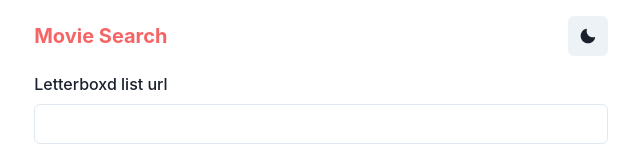
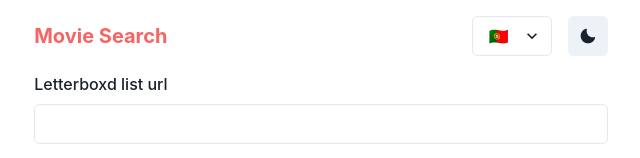
Before and after one commit to TGlide/movie-search, a Next.js app: page / in a window 1280 px wide. Shown: the top 158 px of the page, without its empty margins (319-959 px from the left). Built offline with nearby package versions, Linux system fonts and the light colour scheme.

Commit message:
feat: support different locales

```diff
--- a/src/components/MovieList.tsx
+++ b/src/components/MovieList.tsx
@@ -26,12 +26,14 @@ import {
   Tr,
 } from "@chakra-ui/react";
 import React, { useCallback, useEffect, useMemo, useState } from "react";
+import { Locale } from "../entities/Locale";
 import { Movie } from "../entities/Movie";
 import { titleCase } from "../utils/titleCase";
 import { twoWayBind } from "../utils/twoWayBind";
 
 type MovieListProps = {
   movies: Movie[];
+  searchLocale: keyof typeof Locale;
 };
 
 type Sort = {
@@ -39,7 +41,10 @@ type Sort = {
   ascending: boolean;
 };
 
-const MovieList: React.FC<MovieListProps> = ({ movies: propMovies }) => {
+const MovieList: React.FC<MovieListProps> = ({
+  movies: propMovies,
+  searchLocale,
+}) => {
   const [sort, setSort] = useState<Sort>({ key: "title", ascending: true });
   const [search, setSearch] = useState("");
   const [movies, setMovies] = useState(propMovies);
@@ -75,7 +80,9 @@ const MovieList: React.FC<MovieListProps> = ({ movies: propMovies }) => {
         const movie = movies[idx];
 
         try {
-          const res = await fetch(`/api/justwatch?title=${movie.title}`);
+          const res = await fetch(
+            `/api/justwatch?title=${movie.title}&locale=${searchLocale}`
+          );
           const json = await res.json();
           movie.onNetflix = json.onNetflix;
           movie.poster = json.poster;
@@ -86,8 +93,15 @@ const MovieList: React.FC<MovieListProps> = ({ movies: propMovies }) => {
         setMovies(newMovies);
       }
     }
+    setMovies(
+      movies.map((movie) => ({
+        ...movie,
+        onNetflix: undefined,
+        poster: undefined,
+      }))
+    );
     fetchNetflix();
-  }, []);
+  }, [searchLocale]);
 
   const renderNetflixStatus = (movie: Movie) => {
     if (movie.onNetflix === null) return <QuestionIcon />;
--- /dev/null
+++ b/src/entities/Locale.ts
@@ -0,0 +1,5 @@
+export enum Locale {
+  "pt_BR" = "🇧🇷",
+  "pt_PT" = "🇵🇹",
+  "en_US" = "🇺🇸",
+}
--- a/src/pages/api/justwatch.ts
+++ b/src/pages/api/justwatch.ts
@@ -7,8 +7,8 @@ export default async function handler(
 ) {
   if (req.method !== "GET") return res.status(404).send("Not found.");
 
-  const { title } = req.query;
-  if (!title) return res.status(400).json({ error: "Missing title" });
+  const { title, locale } = req.query;
+  if (!title || !locale) return res.status(400).json({ error: "Missing args" });
 
   const body = {
     page_size: 5,
@@ -19,7 +19,7 @@ export default async function handler(
 
   try {
     const jwRes = await fetch(
-      `https://apis.justwatch.com/content/titles/pt_PT/popular?language=en&body=${JSON.stringify(
+      `https://apis.justwatch.com/content/titles/${locale}/popular?language=en&body=${JSON.stringify(
         body
       )}`
     );
--- a/src/pages/index.tsx
+++ b/src/pages/index.tsx
@@ -1,22 +1,29 @@
 import {
+  Box,
   Button,
   Container,
   Flex,
   FormControl,
   FormLabel,
   Input,
+  Select,
   Text,
 } from "@chakra-ui/react";
 import React, { useState } from "react";
 import { DarkModeSwitch } from "../components/DarkModeSwitch";
 import MovieList from "../components/MovieList";
+import { Locale } from "../entities/Locale";
 import { Movie } from "../entities/Movie";
 import { useCustomTheme } from "../theme";
+import { twoWayBind } from "../utils/twoWayBind";
 
 const Index = () => {
   const [loading, setLoading] = useState(false);
   const [listUrl, setListUrl] = useState("");
   const [movies, setMovies] = useState<Movie[] | undefined>();
+  const [searchLocale, setSearchLocale] = useState<keyof typeof Locale>(
+    "pt_PT"
+  );
 
   const theme = useCustomTheme();
 
@@ -24,6 +31,7 @@ const Index = () => {
     e.preventDefault();
 
     setLoading(true);
+    setMovies(undefined);
     try {
       const res = await fetch(`/api/letterboxd?url=${listUrl}`);
       console.log("res", res);
@@ -42,7 +50,18 @@ const Index = () => {
         <Text fontSize="xl" fontWeight="700" color={theme.colors.red[400]}>
           Movie Search
         </Text>
-        <DarkModeSwitch />
+        <Flex>
+          <Select
+            w="5rem"
+            mr={4}
+            {...twoWayBind(searchLocale, setSearchLocale)}
+          >
+            {Object.entries(Locale).map(([val, emoji]) => (
+              <option value={val}>{emoji}</option>
+            ))}
+          </Select>
+          <DarkModeSwitch />
+        </Flex>
       </Flex>
       <form onSubmit={search}>
         <FormControl>
@@ -60,7 +79,7 @@ const Index = () => {
           </Button>
         </Flex>
       </form>
-      {movies && <MovieList movies={movies} />}
+      {movies && <MovieList movies={movies} searchLocale={searchLocale} />}
     </Container>
   );
 };
--- a/src/utils/twoWayBind.ts
+++ b/src/utils/twoWayBind.ts
@@ -1,4 +1,4 @@
-export function twoWayBind(state: string, setter: (val: string) => void) {
+export function twoWayBind(state: string, setter: (val: any) => void) {
   return {
     value: state,
     onChange: (e: React.ChangeEvent<HTMLInputElement | HTMLSelectElement>) =>
```
